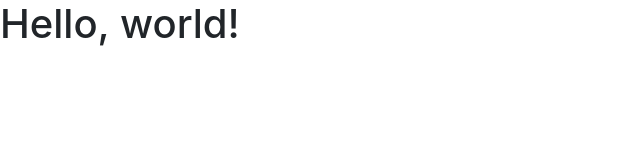
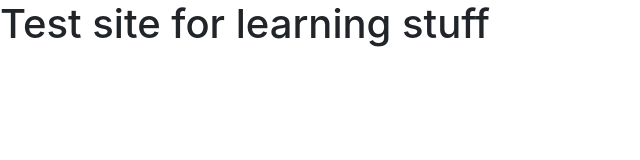
Before and after one commit to MRLotker/learning-git, a plain HTML site: page index.html in a window 1280 px wide. Shown: the whole page, without its empty margins (0-640 px from the left). Drawn offline with nearby package versions, Linux system fonts and the light colour scheme.

Commit message:
updated site title and test content

```diff
--- a/index.html
+++ b/index.html
@@ -5,7 +5,7 @@
     <meta http-equiv="X-UA-Compatible" content="IE=edge">
     <meta name="viewport" content="width=device-width, initial-scale=1">
     <!-- The above 3 meta tags *must* come first in the head; any other head content must come *after* these tags -->
-    <title>Bootstrap 101 Template</title>
+    <title>In Class Test Site</title>
 
     <!-- Bootstrap -->
     <link href="css/bootstrap.min.css" rel="stylesheet">
@@ -18,7 +18,7 @@
     <![endif]-->
   </head>
   <body>
-    <h1>Hello, world!</h1>
+    <h1>Test site for learning stuff</h1>
 
     <!-- jQuery (necessary for Bootstrap's JavaScript plugins) -->
     <script src="https://ajax.googleapis.com/ajax/libs/jquery/1.12.4/jquery.min.js"></script>
```
